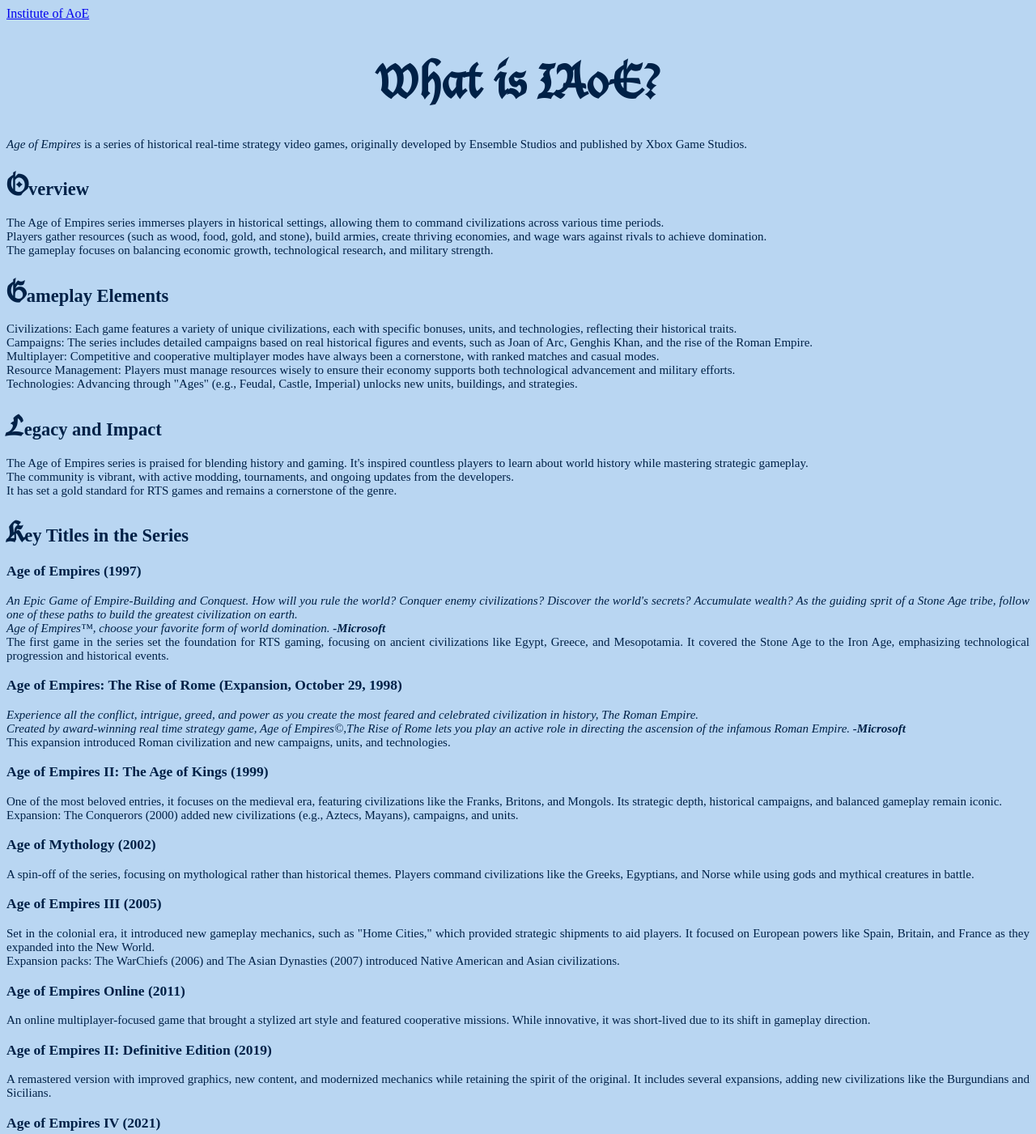
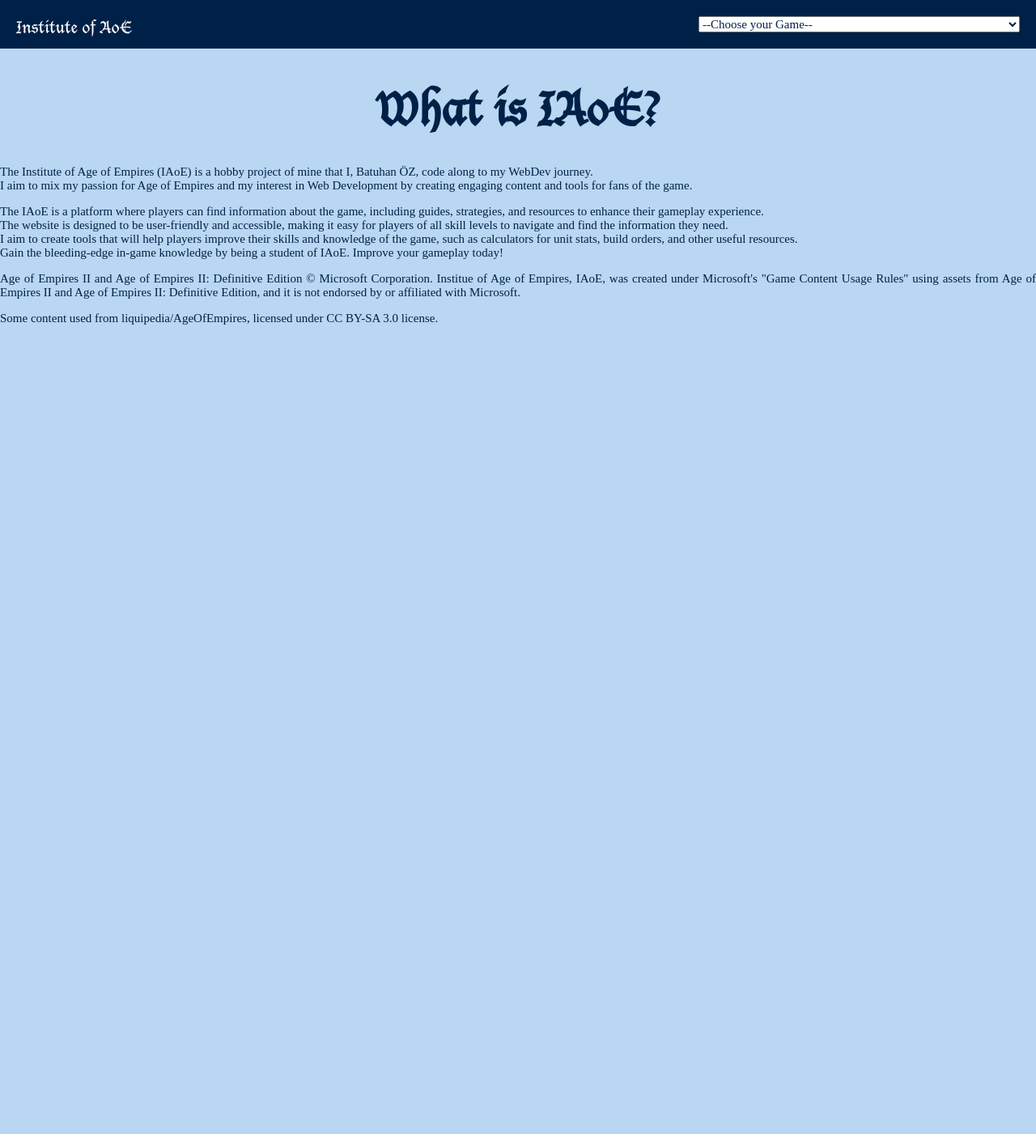
Before and after one commit to oz-batuhan/aoe.institute, a plain HTML site: page html/iaoeinfo.html in a window 1280 px wide. Shown: the top 1401 px of the page at 81% size. After the commit the page ends 800 px from the top, so only its background shows below. Drawn offline with Linux system fonts and the light colour scheme; files that its build step writes are made by us from their sources; files whose address does not match are found by name; a web font is replaced by a local one.

Commit message:
commit 14

```diff
--- a/css/iaoe-aoe2de-style.css
+++ b/css/iaoe-aoe2de-style.css
@@ -20,15 +20,18 @@
 }
 
 body {
+    height: 100%;
+    padding: 0;
+    margin: 0;
     background-image: url("../resources/img/mainmenu_bg_edit.jpg");
     background-repeat: no-repeat;
-    background-size: contain;
+    background-size: fill;
     background-blend-mode: multiply;
     background-position: center;
     background-attachment: fixed;
     background-color: rgb(68, 68, 68);
     overflow: hidden;
-    margin: 0;
+
 }
 
 .sticky-header {
@@ -80,16 +83,19 @@ body {
 }
 
 .span-h1 {
-    font-family: 'trojanregular';
+    font-family: 'trojanbold';
     font-size: 100px;
     background: linear-gradient(rgb(226, 192, 68), rgb(130, 9, 16));
     -webkit-background-clip: text;
+    background-clip: text;
     -webkit-text-fill-color: transparent;
     text-decoration: none;
 }
 
 .span-red{
-    background: linear-gradient(rgb(255, 0, 0), rgb(130, 9, 16));
+    font-family: 'trojanbold';
+    background: linear-gradient(rgb(255, 0, 0), rgb(41, 15, 16));
+    background-clip: text;
     -webkit-background-clip: text;
     -webkit-text-fill-color: transparent;
     text-decoration: none;
@@ -112,42 +118,40 @@ body {
 
 .nav-button-div {
     display: flex;
-    justify-content: space-evenly;
+    flex-direction: column;
+    align-items: center;
+    justify-content: space-between;
+    overflow: hidden;
     background-color: rgba(0, 0, 0, 0.5);
-    border: 3px solid rgb(226, 192, 68);
-    padding: 0px 20px 0px 20px;
+    border: 2px solid rgb(226, 192, 68);
 }
 
 .nav-button {
     background-color: rgb(130, 9, 16);
     background:radial-gradient(rgb(130, 9, 16) 0%, rgb(32, 0, 2) 100%);
-    font-size: 25px;
-    font-family: 'lblack';
+    font-size: 20px;
+    font-family: 'trojanregular';
     color: rgb(226, 192, 68);
-    border-width: 2px;
-    border-color: rgb(226, 192, 68);
-    border-style: solid;
+    border: 2px solid rgb(226, 192, 68);
     cursor: pointer;
-    width: 300px;
+    width: 350px;
     height: 50px;
-    margin: 25px;
+    margin: 20px;
 }
 
 .nav-button:hover {
-    background-color: rgba(175, 6, 11,);
-    background:radial-gradient(rgb(175, 6, 11) 0%, rgb(126, 126, 126) 100%);
-    border-color: rgb(226, 192, 68);
+    background:radial-gradient(rgb(214, 53, 58) 50%, rgb(95, 78, 78) 100%);
+    border-color: rgb(240, 215, 124);
     color:rgb(226, 192, 68);
 }
 
 .nav-button:active {
-    background-color: rgb(15, 15, 15);
     border-color: rgb(208, 141, 46);
     color: rgb(208, 141, 46);
 }
 
 .join-us-div {
-    left: 0;
+    position: absolute;
     bottom: 0;
     width: 100%;
     text-align: center;
@@ -157,21 +161,21 @@ body {
 .footer-h2 {
     color:rgb(130, 9, 16);
     font-family: 'notoserif';
-    font-size: 15px;
+    font-size: 25px;
     font-weight: normal;
 }
 
 .footer-h3 {
     color:rgb(130, 9, 16);
     font-family: 'notoserif';
-    font-size: 15px;
+    font-size: 25px;
     font-weight: normal;
 }
 
 .signup-signin {
     color:rgb(130, 9, 16);
     font-family: 'notoserif';
-    font-size: 28px;
+    font-size: 25px;
     text-decoration: none;
     margin: 0 0 0 0;
 }
@@ -187,7 +191,7 @@ body {
 .spanamp{
     color:rgb(130, 9, 16);
     font-family: 'notoserif';
-    font-size: 14px;
+    font-size: 15px;
     text-decoration: none;
     margin: 0 0 0 0;
 }
--- a/css/iaoe-general-style.css
+++ b/css/iaoe-general-style.css
@@ -12,6 +12,8 @@
 }
 
 body {
+    height: 100%;
+    padding: 0;
     margin: 0;
     background-color: rgb(185, 214, 242);
     overflow: hidden;
@@ -115,7 +117,7 @@ body {
 }
 
 .join-us-div {
-    left: 0;
+    position: absolute;
     bottom: 0;
     width: 100%;
     text-align: center;
@@ -125,9 +127,8 @@ body {
 .signup-signin {
     color:rgb(0, 33, 71);
     font-family: 'notoserif';
-    font-size: 28px;
+    font-size: 25px;
     text-decoration: none;
-    margin: 0 0 0 0;
 }
 
 .signup-signin:hover {
@@ -141,7 +142,7 @@ body {
 .spanamp{
     color:rgb(0, 33, 71);
     font-family: 'notoserif';
-    font-size: 14px;
+    font-size: 15px;
     text-decoration: none;
     margin: 0 0 0 0;
 }
--- a/html/iaoeinfo.html
+++ b/html/iaoeinfo.html
@@ -1,23 +1,41 @@
 <!DOCTYPE html>
-<html lang="en">
+<html>
+
 <head>
     <meta charset="UTF-8">
     <meta name="viewport" content="width=\, initial-scale=1.0">
-    <link rel="stylesheet" href="iaoe-header-style.css">
-    <link rel="stylesheet" href="iaoe-aoeinfo-style.css">
+    <link rel="stylesheet" href="../css/iaoe-general-style.css">
+    <link rel="stylesheet" href="../css/iaoe-aoeinfo-style.css">
     <title>What is IAoE? - IAoE</title>
 </head>
+
 <body>
+    <header>
+        <nav>
             <div class="sticky-header">
                 <div class="sticky-header-div-left">
                 </div>
-        <div class="sticky-header-div-middle">
+                <div class="sticky-header-div-center">
                     <header>
-                <a class="header-middle-text" href="index.html"><span>Institute of AoE</span></a>
+                        <a class="sticky-header-center-text" href="../index.html"><span>Institute of AoE</span></a>
                     </header>
                 </div>
                 <div class="sticky-header-div-right">
+                    <div class="sticky-header-right-dropdown">
+                        <select class="sticky-header-right-dropdown-select" id="game-select" onchange="location = this.value;">
+                            <option value="index.html">--Choose your Game--</option>
+                            <option value="html/aoe2de.html">Age of Empires II: Definitive Edition (2019)</option>
+                            <option value="aoe2" disabled>Age of Empires II: The Age of Kings (1999) --Coming Soon--</option>
+                            <option value="aoe3" disabled>Age of Empires III (2005) --Coming Soon--</option>
+                            <option value="aoe4" disabled>Age of Empires IV (2021) --Coming Soon--</option>
+                            <option value="aoeo" disabled>Age of Empires Online (2011) --Coming Soon--</option>
+                        </select>
                     </div>
+                </div>
+            </div>
+        </nav>
+    </header>
+
 
     </div>
     <div class="aoeinfo-index-div">
@@ -26,55 +44,22 @@
 
     <div class="aoeinfo-p-div">
         <p class="aoeinfo-p">
-            <i>Age of Empires</i> is a series of historical real-time strategy video games, originally developed by Ensemble Studios and published by Xbox Game Studios.
-            <h2>Overview</h2>
-            The Age of Empires series immerses players in historical settings, allowing them to command civilizations across various time periods.<br>
-            Players gather resources (such as wood, food, gold, and stone), build armies, create thriving economies, and wage wars against rivals to achieve domination.<br>
-            The gameplay focuses on balancing economic growth, technological research, and military strength.<br>
-
-            <h2>Gameplay Elements</h2>
-            Civilizations: Each game features a variety of unique civilizations, each with specific bonuses, units, and technologies, reflecting their historical traits.<br>
-            Campaigns: The series includes detailed campaigns based on real historical figures and events, such as Joan of Arc, Genghis Khan, and the rise of the Roman Empire.<br>
-            Multiplayer: Competitive and cooperative multiplayer modes have always been a cornerstone, with ranked matches and casual modes.<br>
-            Resource Management: Players must manage resources wisely to ensure their economy supports both technological advancement and military efforts.<br>
-            Technologies: Advancing through "Ages" (e.g., Feudal, Castle, Imperial) unlocks new units, buildings, and strategies.
-            <h2>Legacy and Impact</h2>
-            The Age of Empires series is praised for blending history and gaming. It's inspired countless players to learn about world history while mastering strategic gameplay.<br>
-            The community is vibrant, with active modding, tournaments, and ongoing updates from the developers.<br>
-            It has set a gold standard for RTS games and remains a cornerstone of the genre.
-            <h2>Key Titles in the Series</h2>
-
-            <h3>Age of Empires (1997)</h3>
-            <i>An Epic Game of Empire-Building and Conquest. How will you rule the world? Conquer enemy civilizations? Discover the world's secrets? Accumulate wealth? As the guiding sprit of a Stone Age tribe, follow one of these paths to build the greatest
-            civilization on earth.<br> Age of Empires<span>&#8482</span>, choose your favorite form of world domination.<b> -Microsoft</b></i><br>
-            The first game in the series set the foundation for RTS gaming, focusing on ancient civilizations like Egypt, Greece, and Mesopotamia. It covered the Stone Age to the Iron Age, emphasizing technological progression and historical events.
-
-            <h3>Age of Empires: The Rise of Rome (Expansion, October 29, 1998)</h3>
-            <i>Experience all the conflict, intrigue, greed, and power as you create the most feared and celebrated civilization in history, The Roman Empire.<br>Created by award-winning real time strategy game, Age of Empires<span>&#169</span>,The Rise of Rome
-            lets you play an active role in directing the ascension of the infamous Roman Empire.<b> -Microsoft</b></i><br>
-            This expansion introduced Roman civilization and new campaigns, units, and technologies.
-
-            <h3>Age of Empires II: The Age of Kings (1999)</h3>
-            One of the most beloved entries, it focuses on the medieval era, featuring civilizations like the Franks, Britons, and Mongols. Its strategic depth, historical campaigns, and balanced gameplay remain iconic.<br>
-            Expansion: The Conquerors (2000) added new civilizations (e.g., Aztecs, Mayans), campaigns, and units.
-
-            <h3>Age of Mythology (2002)</h3>
-            A spin-off of the series, focusing on mythological rather than historical themes. Players command civilizations like the Greeks, Egyptians, and Norse while using gods and mythical creatures in battle.<br>
-
-            <h3>Age of Empires III (2005)</h3>
-            Set in the colonial era, it introduced new gameplay mechanics, such as "Home Cities," which provided strategic shipments to aid players. It focused on European powers like Spain, Britain, and France as they expanded into the New World.<br>
-            Expansion packs: The WarChiefs (2006) and The Asian Dynasties (2007) introduced Native American and Asian civilizations.
-
-            <h3>Age of Empires Online (2011)</h3>
-            An online multiplayer-focused game that brought a stylized art style and featured cooperative missions. While innovative, it was short-lived due to its shift in gameplay direction.
-
-            <h3>Age of Empires II: Definitive Edition (2019)</h3>
-            A remastered version with improved graphics, new content, and modernized mechanics while retaining the spirit of the original. It includes several expansions, adding new civilizations like the Burgundians and Sicilians.
-
-            <h3>Age of Empires IV (2021)</h3>
-            The latest mainline game, revisiting the medieval period with enhanced graphics and refined gameplay. It introduced asymmetric civilizations, such as the Mongols and the Delhi Sultanate, which play uniquely.<br>
-            It also offers rich historical storytelling through campaigns.
+            The Institute of Age of Empires (IAoE) is a hobby project of mine that I, Batuhan ÖZ, code along to my WebDev journey.<br>
+            I aim to mix my passion for Age of Empires and my interest in Web Development by creating engaging content and tools for fans of the game.<br>
+        </p>
+        <p>
+            The IAoE is a platform where players can find information about the game, including guides, strategies, and resources to enhance their gameplay experience.<br>
+            The website is designed to be user-friendly and accessible, making it easy for players of all skill levels to navigate and find the information they need.<br>
+            I aim to create tools that will help players improve their skills and knowledge of the game, such as calculators for unit stats, build orders, and other useful resources.<br>
+            Gain the bleeding-edge in-game knowledge by being a student of IAoE. Improve your gameplay today!<br>
+        </p>
+        <p>
+            Age of Empires II and Age of Empires II: Definitive Edition © Microsoft Corporation. Institue of Age of Empires, IAoE, was created under Microsoft's "Game Content Usage Rules" using assets from Age of Empires II and Age of Empires II: Definitive Edition, and it is not endorsed by or affiliated with Microsoft.
+        </p>
+        <p>
+            Some content used from liquipedia/AgeOfEmpires, licensed under CC BY-SA 3.0 license.
         </p>
     </div>
 </body>
+
 </html>
```
Also changed, not shown: html/aoe2de.html (+2 -2 lines), index.html (+1 -1 lines), resources/img/mainmenu_bg_edit.jpg. Lines whose indentation alone changed are shown as unchanged.
